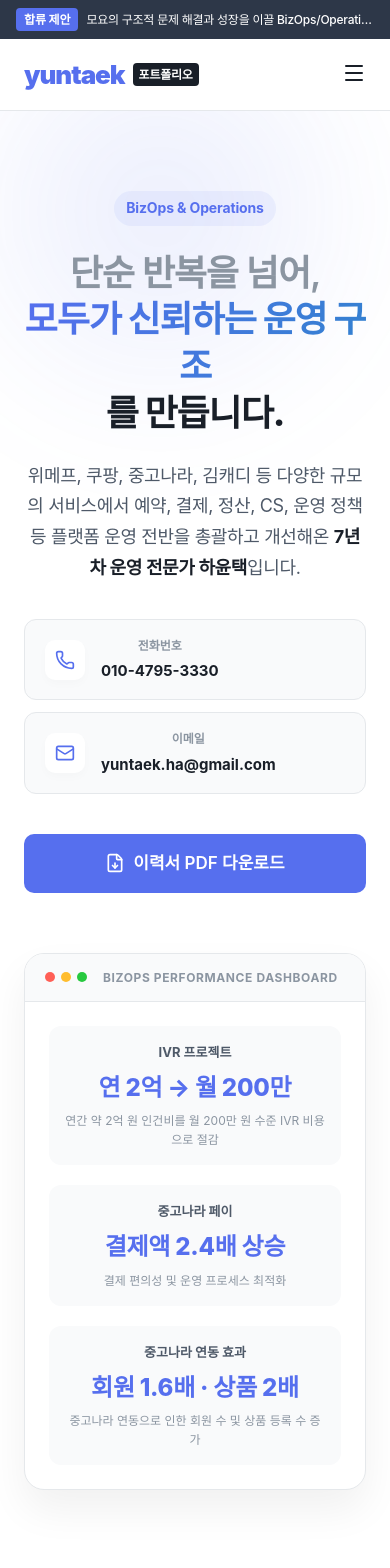
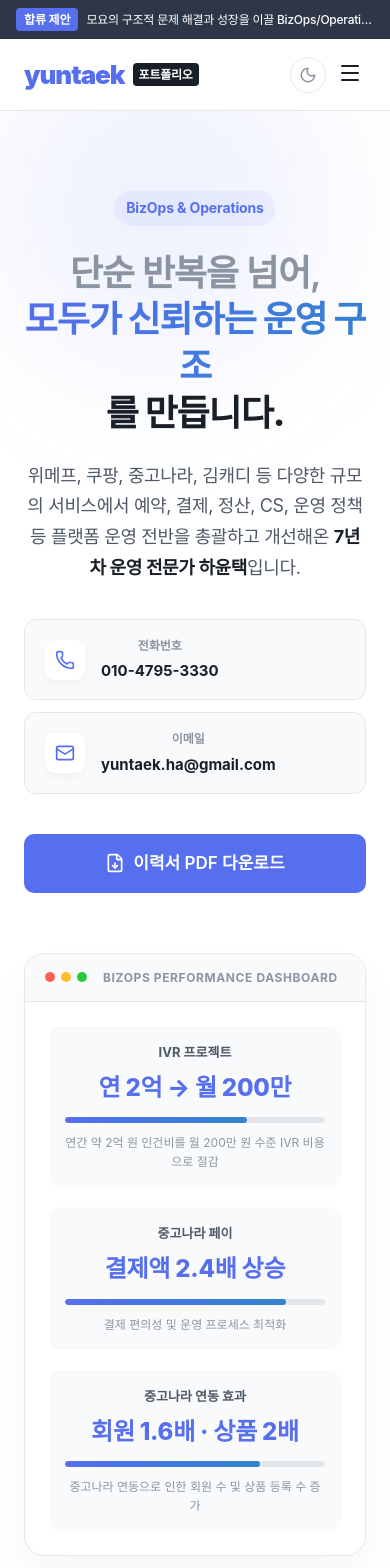
Before and after one commit to haviolin21/resume-moyo, a React (Vite) app: page / in a window 390 px wide. Shown: the top 1568 px of the page. Built offline with nearby package versions, Linux system fonts and the light colour scheme; a web font is replaced by a local one.

Commit message:
feat: 다크모드, 스크롤 리빌, 프린트 최적화, 대시보드 인터랙션 4대 개선 구현

```diff
--- a/src/components/Header.css
+++ b/src/components/Header.css
@@ -4,16 +4,16 @@
   left: 0;
   width: 100%;
   height: 72px;
-  background-color: rgba(255, 255, 255, 0.95);
+  background-color: var(--header-bg);
   border-bottom: 1px solid var(--border-color);
   z-index: 999;
   transition: var(--transition-normal);
 }
 
 .header.scrolled {
-  background-color: rgba(255, 255, 255, 0.85);
+  background-color: var(--header-scrolled-bg);
   backdrop-filter: blur(12px);
-  box-shadow: 0 4px 20px rgba(0, 0, 0, 0.02);
+  box-shadow: 0 4px 20px var(--card-shadow);
 }
 
 .header-container {
@@ -104,7 +104,37 @@
 
 .mobile-toggle {
   display: none;
+  background: transparent;
+  border: none;
   color: var(--text-dark);
+  padding: 4px;
+}
+
+/* 모바일 컨트롤 (토글 + 햄버거) */
+.mobile-controls {
+  display: none;
+  align-items: center;
+  gap: 8px;
+}
+
+/* 테마 토글 버튼 */
+.theme-toggle {
+  display: flex;
+  align-items: center;
+  justify-content: center;
+  width: 36px;
+  height: 36px;
+  border-radius: 50%;
+  border: 1px solid var(--border-color);
+  background: transparent;
+  color: var(--text-muted);
+  transition: var(--transition-fast);
+}
+
+.theme-toggle:hover {
+  color: var(--primary-color);
+  background-color: var(--primary-light);
+  border-color: var(--primary-color);
 }
 
 /* 모바일 드로어 */
@@ -114,7 +144,7 @@
   left: 0;
   width: 100%;
   height: 0;
-  background-color: #FFFFFF;
+  background-color: var(--header-mobile-bg);
   overflow: hidden;
   transition: height 0.3s cubic-bezier(0.4, 0, 0.2, 1);
   border-bottom: 0 solid var(--border-color);
@@ -166,6 +196,9 @@
   .desktop-nav {
     display: none;
   }
+  .mobile-controls {
+    display: flex;
+  }
   .mobile-toggle {
     display: block;
   }
--- a/src/components/Header.jsx
+++ b/src/components/Header.jsx
@@ -1,11 +1,12 @@
 import React, { useState, useEffect } from 'react';
-import { Menu, X, FileText } from 'lucide-react';
+import { Menu, X, FileText, Sun, Moon } from 'lucide-react';
 import './Header.css';
 
 const Header = () => {
   const [isOpen, setIsOpen] = useState(false);
   const [scrolled, setScrolled] = useState(false);
   const [activeSection, setActiveSection] = useState('hero');
+  const [theme, setTheme] = useState('light');
 
   const menuItems = [
     { label: '소개', id: 'about' },
@@ -15,17 +16,18 @@ const Header = () => {
     { label: '학력·교육', id: 'education' }
   ];
 
+  // 초기 테마 동기화 (index.html 스크립트와 맞춤)
+  useEffect(() => {
+    const savedTheme = localStorage.getItem('theme');
+    const currentAttr = document.documentElement.getAttribute('data-theme');
+    setTheme(savedTheme || currentAttr || 'light');
+  }, []);
+
   useEffect(() => {
     const handleScroll = () => {
-      if (window.scrollY > 20) {
-        setScrolled(true);
-      } else {
-        setScrolled(false);
-      }
+      setScrolled(window.scrollY > 20);
 
-      // 스크롤 위치에 따른 액티브 메뉴 갱신
       const scrollPosition = window.scrollY + 100;
-
       const current = menuItems.find(item => {
         const el = document.getElementById(item.id);
         if (el) {
@@ -51,17 +53,20 @@ const Header = () => {
     setIsOpen(false);
     const element = document.getElementById(id);
     if (element) {
-      const offset = 80; // GNB 높이 보정
+      const offset = 80;
       const bodyRect = document.body.getBoundingClientRect().top;
       const elementRect = element.getBoundingClientRect().top;
       const elementPosition = elementRect - bodyRect;
       const offsetPosition = elementPosition - offset;
+      window.scrollTo({ top: offsetPosition, behavior: 'smooth' });
+    }
+  };
 
-      window.scrollTo({
-        top: offsetPosition,
-        behavior: 'smooth'
-      });
-    }
+  const toggleTheme = () => {
+    const next = theme === 'light' ? 'dark' : 'light';
+    setTheme(next);
+    document.documentElement.setAttribute('data-theme', next);
+    localStorage.setItem('theme', next);
   };
 
   return (
@@ -84,6 +89,20 @@ const Header = () => {
               {item.label}
             </button>
           ))}
+
+          {/* 다크 모드 토글 */}
+          <button
+            className="theme-toggle"
+            onClick={toggleTheme}
+            aria-label={theme === 'light' ? '다크 모드로 전환' : '라이트 모드로 전환'}
+            title={theme === 'light' ? '다크 모드' : '라이트 모드'}
+          >
+            {theme === 'light'
+              ? <Moon size={18} />
+              : <Sun size={18} />
+            }
+          </button>
+
           <a href="/resume_yuntaek.pdf" download="하윤택_이력서.pdf" className="btn-download">
             <FileText size={16} />
             이력서 받기
@@ -91,9 +110,18 @@ const Header = () => {
         </nav>
 
         {/* 모바일 햄버거 버튼 */}
-        <button className="mobile-toggle" onClick={() => setIsOpen(!isOpen)} aria-label="메뉴 토글">
-          {isOpen ? <X size={24} /> : <Menu size={24} />}
-        </button>
+        <div className="mobile-controls">
+          <button
+            className="theme-toggle"
+            onClick={toggleTheme}
+            aria-label={theme === 'light' ? '다크 모드로 전환' : '라이트 모드로 전환'}
+          >
+            {theme === 'light' ? <Moon size={18} /> : <Sun size={18} />}
+          </button>
+          <button className="mobile-toggle" onClick={() => setIsOpen(!isOpen)} aria-label="메뉴 토글">
+            {isOpen ? <X size={24} /> : <Menu size={24} />}
+          </button>
+        </div>
       </div>
 
       {/* 모바일 네비게이션 드로어 */}
--- a/src/components/Hero.css
+++ b/src/components/Hero.css
@@ -113,11 +113,11 @@
 
 .contact-icon {
   color: var(--primary-color);
-  background-color: #FFFFFF;
+  background-color: var(--bg-white);
   padding: 10px;
   border-radius: 10px;
   box-sizing: content-box;
-  box-shadow: 0 4px 10px rgba(0, 0, 0, 0.02);
+  box-shadow: 0 4px 10px var(--card-shadow);
 }
 
 .contact-info {
@@ -164,17 +164,17 @@
 .dashboard-mockup {
   width: 100%;
   max-width: 360px;
-  background-color: #FFFFFF;
+  background-color: var(--bg-white);
   border: 1px solid var(--border-color);
   border-radius: 20px;
-  box-shadow: 0 20px 40px rgba(0, 0, 0, 0.06);
+  box-shadow: 0 20px 40px var(--card-shadow);
   overflow: hidden;
   transition: var(--transition-normal);
 }
 
 .dashboard-mockup:hover {
   transform: translateY(-8px) scale(1.02);
-  box-shadow: 0 30px 60px rgba(86, 111, 238, 0.08);
+  box-shadow: 0 30px 60px rgba(86, 111, 238, 0.15);
 }
 
 .mockup-header {
@@ -246,6 +246,34 @@
 .stat-desc {
   font-size: 0.75rem;
   color: var(--text-muted);
+}
+
+/* 마이크로 대시보드 게이지바 */
+.stat-gauge {
+  height: 6px;
+  background-color: var(--border-color);
+  border-radius: 3px;
+  margin: 6px 0 10px 0;
+  overflow: hidden;
+  position: relative;
+}
+
+.stat-gauge-fill {
+  height: 100%;
+  background: linear-gradient(90deg, var(--primary-color), #3182ce);
+  border-radius: 3px;
+  width: 0;
+  animation: progress-load 1.2s 0.3s cubic-bezier(0.16, 1, 0.3, 1) forwards;
+  will-change: width;
+}
+
+@keyframes progress-load {
+  from {
+    width: 0;
+  }
+  to {
+    width: var(--gauge-width, 70%);
+  }
 }
 
 /* 스크롤 지시자 */
--- a/src/components/Hero.jsx
+++ b/src/components/Hero.jsx
@@ -75,16 +75,25 @@ const Hero = () => {
               <div className="mockup-stat">
                 <span className="stat-label">IVR 프로젝트</span>
                 <span className="stat-value text-blue">연 2억 → 월 200만</span>
+                <div className="stat-gauge">
+                  <div className="stat-gauge-fill" style={{ '--gauge-width': '70%' }}></div>
+                </div>
                 <span className="stat-desc">연간 약 2억 원 인건비를 월 200만 원 수준 IVR 비용으로 절감</span>
               </div>
               <div className="mockup-stat">
                 <span className="stat-label">중고나라 페이</span>
                 <span className="stat-value text-blue">결제액 2.4배 상승</span>
+                <div className="stat-gauge">
+                  <div className="stat-gauge-fill" style={{ '--gauge-width': '85%' }}></div>
+                </div>
                 <span className="stat-desc">결제 편의성 및 운영 프로세스 최적화</span>
               </div>
               <div className="mockup-stat">
                 <span className="stat-label">중고나라 연동 효과</span>
                 <span className="stat-value text-blue">회원 1.6배 · 상품 2배</span>
+                <div className="stat-gauge">
+                  <div className="stat-gauge-fill" style={{ '--gauge-width': '75%' }}></div>
+                </div>
                 <span className="stat-desc">중고나라 연동으로 인한 회원 수 및 상품 등록 수 증가</span>
               </div>
             </div>
--- a/src/index.css
+++ b/src/index.css
@@ -1,6 +1,9 @@
 /* Pretendard 폰트 적용 */
 @import url('https://cdn.jsdelivr.net/gh/orioncactus/pretendard@v1.3.9/dist/web/static/pretendard.min.css');
 
+/* ===================================
+   1. CSS 디자인 토큰 (라이트 모드)
+=================================== */
 :root {
   --primary-color: #566FEE;
   --primary-hover: #4C64E2;
@@ -12,11 +15,40 @@
   --border-color: #E5E8EB;
   --bg-white: #FFFFFF;
   --bg-gray: #F9FAFB;
+  --header-bg: rgba(255, 255, 255, 0.95);
+  --header-scrolled-bg: rgba(255, 255, 255, 0.85);
+  --header-mobile-bg: #FFFFFF;
+  --card-shadow: rgba(0, 0, 0, 0.04);
   --max-width: 1040px;
   --transition-normal: all 0.3s cubic-bezier(0.4, 0, 0.2, 1);
   --transition-fast: all 0.15s ease-in-out;
+  color-scheme: light;
 }
 
+/* ===================================
+   2. 다크 모드 CSS 토큰
+=================================== */
+[data-theme="dark"] {
+  --primary-color: #7B93FF;
+  --primary-hover: #6A81F5;
+  --primary-light: rgba(123, 147, 255, 0.12);
+  --secondary-color: #1E2535;
+  --text-dark: #F1F5F9;
+  --text-medium: #94A3B8;
+  --text-muted: #64748B;
+  --border-color: #2E3A50;
+  --bg-white: #111827;
+  --bg-gray: #1A2236;
+  --header-bg: rgba(17, 24, 39, 0.95);
+  --header-scrolled-bg: rgba(17, 24, 39, 0.88);
+  --header-mobile-bg: #111827;
+  --card-shadow: rgba(0, 0, 0, 0.3);
+  color-scheme: dark;
+}
+
+/* ===================================
+   3. 리셋 & 기본 설정
+=================================== */
 * {
   box-sizing: border-box;
   margin: 0;
@@ -28,6 +60,7 @@ html {
   font-size: 16px;
   background-color: var(--bg-white);
   color: var(--text-dark);
+  transition: background-color 0.3s ease, color 0.3s ease;
 }
 
 body {
@@ -36,6 +69,8 @@ body {
   -moz-osx-font-smoothing: grayscale;
   line-height: 1.6;
   overflow-x: hidden;
+  background-color: var(--bg-white);
+  color: var(--text-dark);
 }
 
 a {
@@ -50,26 +85,27 @@ button {
   cursor: pointer;
 }
 
-/* 스크롤바 커스텀 */
+/* ===================================
+   4. 스크롤바 커스텀
+=================================== */
 ::-webkit-scrollbar {
   width: 8px;
   height: 8px;
 }
-
 ::-webkit-scrollbar-track {
   background: var(--bg-gray);
 }
-
 ::-webkit-scrollbar-thumb {
   background: var(--text-muted);
   border-radius: 4px;
 }
-
 ::-webkit-scrollbar-thumb:hover {
   background: var(--text-medium);
 }
 
-/* 헬퍼 및 유틸리티 클래스 */
+/* ===================================
+   5. 레이아웃 유틸리티
+=================================== */
 .container {
   width: 100%;
   max-width: var(--max-width);
@@ -87,7 +123,9 @@ button {
   }
 }
 
-/* 타이포그래피 */
+/* ===================================
+   6. 타이포그래피
+=================================== */
 .title-large {
   font-size: 3rem;
   font-weight: 800;
@@ -110,18 +148,14 @@ button {
 }
 
 @media (max-width: 768px) {
-  .title-large {
-    font-size: 2.25rem;
-  }
-  .title-medium {
-    font-size: 1.75rem;
-  }
-  .title-small {
-    font-size: 1.25rem;
-  }
+  .title-large  { font-size: 2.25rem; }
+  .title-medium { font-size: 1.75rem; }
+  .title-small  { font-size: 1.25rem; }
 }
 
-/* 뱃지 */
+/* ===================================
+   7. 뱃지 & 카드 & 버튼
+=================================== */
 .badge {
   display: inline-flex;
   align-items: center;
@@ -143,7 +177,6 @@ button {
   border: 1px solid var(--border-color);
 }
 
-/* 카드 공통 */
 .card {
   background-color: var(--bg-white);
   border: 1px solid var(--border-color);
@@ -154,11 +187,10 @@ button {
 
 .card:hover {
   transform: translateY(-4px);
-  box-shadow: 0 12px 30px rgba(0, 0, 0, 0.04);
+  box-shadow: 0 12px 30px var(--card-shadow);
   border-color: rgba(86, 111, 238, 0.3);
 }
 
-/* 버튼 */
 .btn {
   display: inline-flex;
   align-items: center;
@@ -173,11 +205,13 @@ button {
 
 .btn-primary {
   background-color: var(--primary-color);
-  color: var(--bg-white);
+  color: #FFFFFF;
 }
 
 .btn-primary:hover {
   background-color: var(--primary-hover);
+  transform: translateY(-1px);
+  box-shadow: 0 8px 20px rgba(86, 111, 238, 0.25);
 }
 
 .btn-secondary {
@@ -190,17 +224,131 @@ button {
   background-color: var(--border-color);
 }
 
-/* 스크롤 애니메이션 클래스 */
+/* ===================================
+   8. 섹션 서브타이틀
+=================================== */
+.section-subtitle {
+  display: inline-block;
+  font-size: 0.8125rem;
+  font-weight: 800;
+  letter-spacing: 0.12em;
+  color: var(--primary-color);
+  background-color: var(--primary-light);
+  padding: 4px 10px;
+  border-radius: 6px;
+  margin-bottom: 12px;
+}
+
+/* ===================================
+   9. 스크롤 리빌 애니메이션 (고도화)
+=================================== */
 .fade-in-section {
   opacity: 0;
-  transform: translateY(20px);
+  transform: translateY(36px);
   visibility: hidden;
-  transition: opacity 0.6s ease-out, transform 0.6s ease-out;
+  transition: opacity 0.7s cubic-bezier(0.16, 1, 0.3, 1),
+              transform 0.7s cubic-bezier(0.16, 1, 0.3, 1);
   will-change: opacity, transform;
 }
 
 .fade-in-section.is-visible {
   opacity: 1;
-  transform: none;
+  transform: translateY(0);
   visibility: visible;
 }
+
+/* 카드 하나씩 순서 딜레이 */
+.fade-in-section:nth-child(2) { transition-delay: 0.07s; }
+.fade-in-section:nth-child(3) { transition-delay: 0.14s; }
+.fade-in-section:nth-child(4) { transition-delay: 0.21s; }
+
+/* ===================================
+   10. 인쇄 및 PDF 저장 최적화
+=================================== */
+@media print {
+  /* 브라우저 기본 머리글·바닥글 제거 */
+  @page {
+    margin: 16mm 14mm;
+    size: A4 portrait;
+  }
+
+  /* 인쇄 불필요 UI 숨김 */
+  .banner,
+  .header,
+  .hero-actions,
+  .scroll-indicator,
+  .scroll-to-top,
+  .footer-actions,
+  .project-summary-card .card-action,
+  .project-modal-overlay,
+  .btn-download {
+    display: none !important;
+  }
+
+  /* 배경색·그라디언트 제거, 글자색 강제 지정 */
+  * {
+    background: transparent !important;
+    color: #000 !important;
+    box-shadow: none !important;
+    text-shadow: none !important;
+    -webkit-print-color-adjust: exact;
+    print-color-adjust: exact;
+  }
+
+  body {
+    font-size: 11pt;
+    line-height: 1.5;
+  }
+
+  /* 섹션 끊김 방지 */
+  section {
+    page-break-inside: avoid;
+    break-inside: avoid;
+    padding: 24px 0;
+  }
+
+  .card {
+    border: 1px solid #ddd !important;
+    page-break-inside: avoid;
+    break-inside: avoid;
+    padding: 16px;
+    margin-bottom: 12px;
+  }
+
+  /* Hero 섹션 축소 */
+  .hero-section {
+    min-height: unset;
+    padding: 24px 0;
+  }
+
+  .hero-container {
+    grid-template-columns: 1fr;
+  }
+
+  .hero-visual {
+    display: none !important;
+  }
+
+  .hero-title {
+    font-size: 22pt !important;
+  }
+
+  /* 링크 URL 표시 */
+  a[href^="mailto"]::after {
+    content: " (" attr(href) ")";
+    font-size: 9pt;
+    color: #555 !important;
+  }
+
+  /* 그리드 인쇄 시 단일 열 처리 */
+  .projects-grid,
+  .strengths-grid {
+    grid-template-columns: 1fr !important;
+  }
+
+  /* 프린트 컨테이너 여백 최소화 */
+  .container {
+    padding: 0;
+    max-width: 100%;
+  }
+}
```
Also changed, not shown: index.html (+11 -0 lines).
